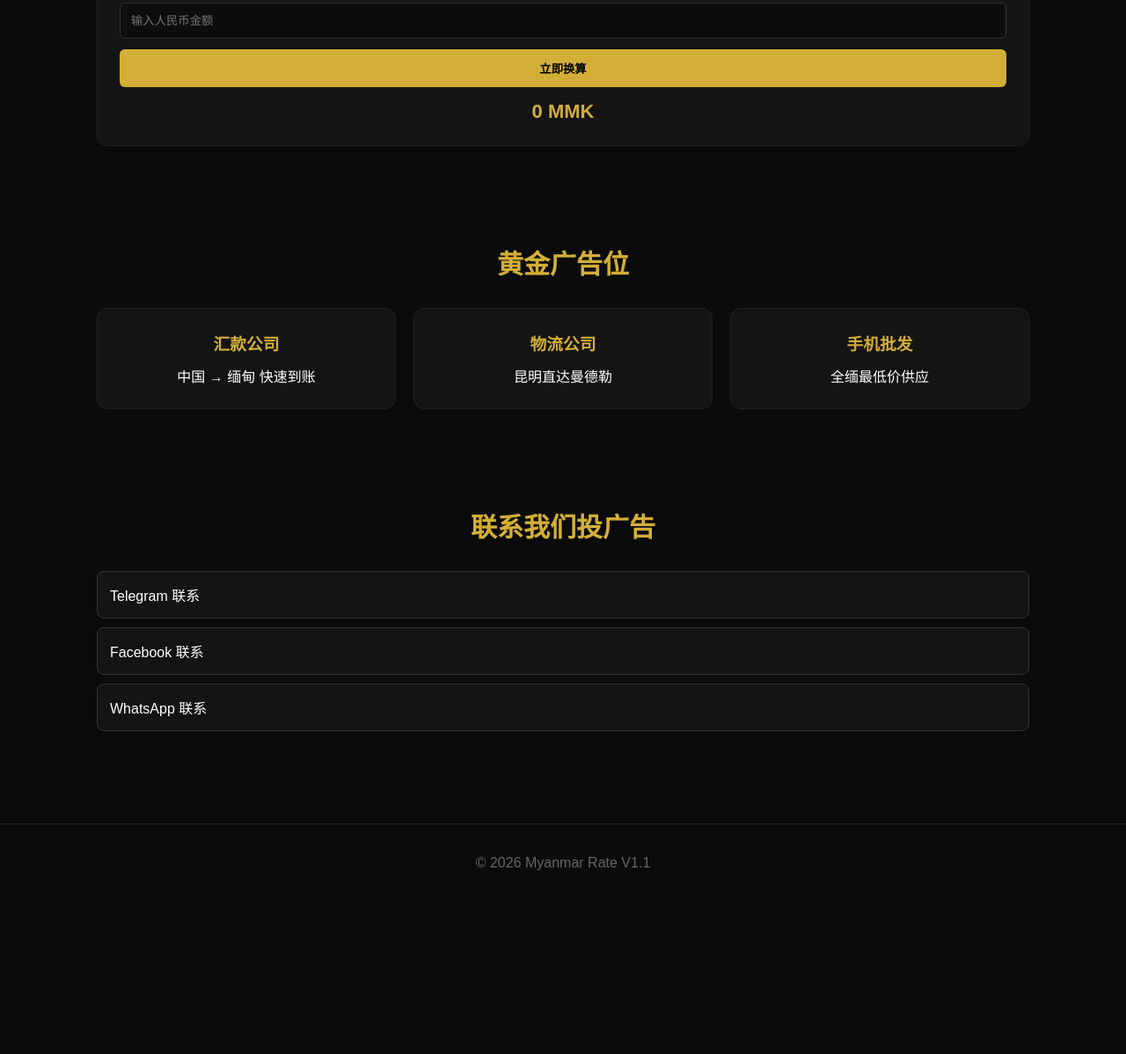
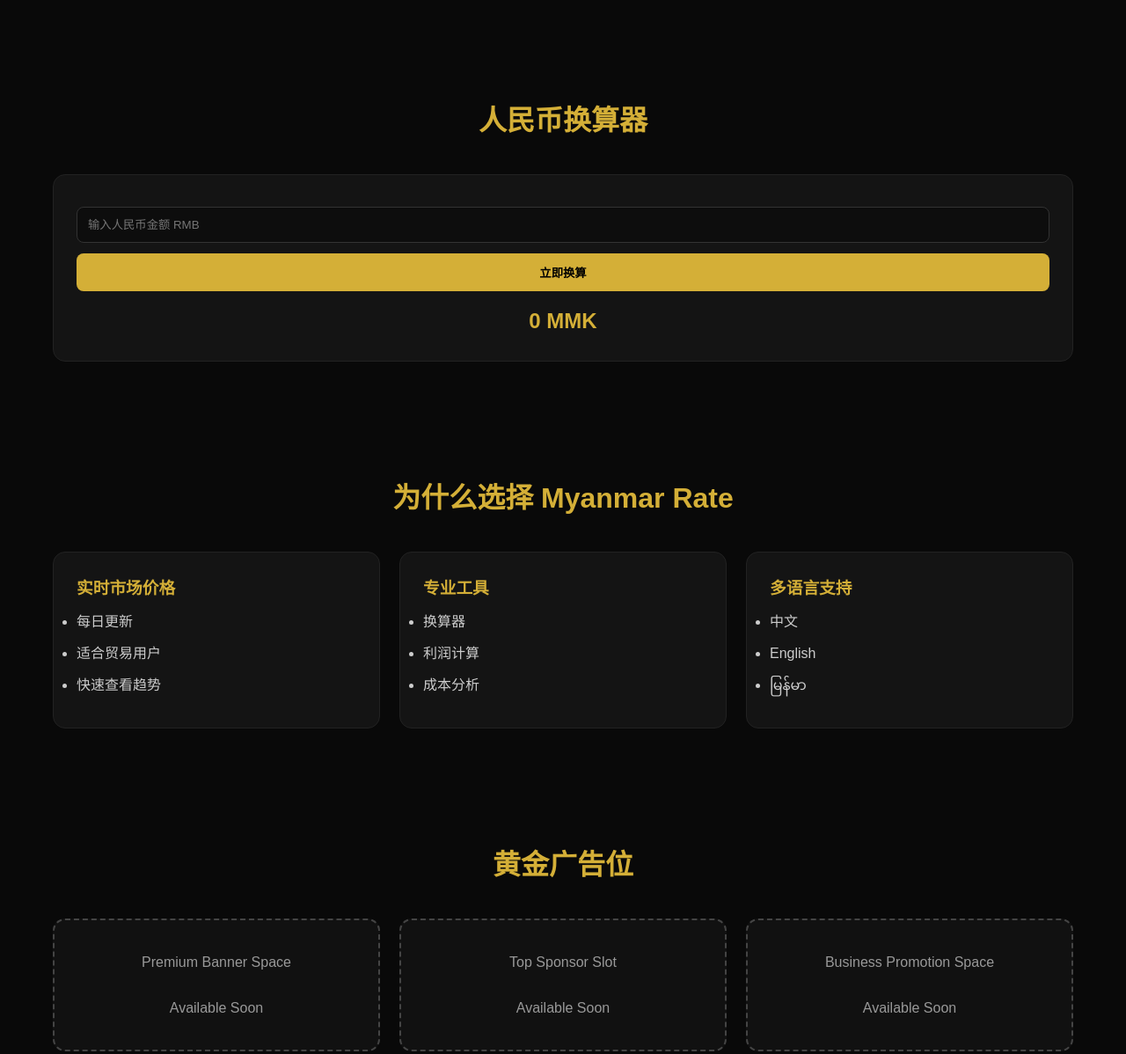
Before and after one commit to leizongyao034-oss/myanmar-rate, a plain HTML site: page index.html in a window 1280 px wide. Shown: the part 937-2135 px from the top of the page at 88% size. Before the commit the page ends 1962 px from the top, so only its background shows below. Drawn offline with Linux system fonts and the light colour scheme.

Commit message:
更新 index.html

```diff
--- a/index.html
+++ b/index.html
@@ -3,7 +3,7 @@
 <head>
 <meta charset="UTF-8">
 <meta name="viewport" content="width=device-width,initial-scale=1.0">
-<title>Myanmar Rate V1.1</title>
+<title>Myanmar Rate V1.2</title>
 
 <style>
 *{
@@ -14,18 +14,22 @@
 }
 
 body{
-background:#0b0b0b;
+background:#090909;
 color:#fff;
+line-height:1.6;
 }
 
 header{
 display:flex;
 justify-content:space-between;
 align-items:center;
-padding:18px 30px;
+padding:18px 28px;
 background:#111;
 border-bottom:1px solid #222;
 flex-wrap:wrap;
+position:sticky;
+top:0;
+z-index:100;
 }
 
 .logo{
@@ -37,8 +41,12 @@
 nav a{
 color:#fff;
 text-decoration:none;
-margin-left:15px;
+margin-left:16px;
 font-size:14px;
+}
+
+nav a:hover{
+color:#d4af37;
 }
 
 .lang button{
@@ -48,63 +56,75 @@
 color:#d4af37;
 border:1px solid #d4af37;
 cursor:pointer;
+border-radius:6px;
 }
 
 .hero{
 text-align:center;
-padding:80px 20px;
-background:linear-gradient(180deg,#111,#0b0b0b);
+padding:90px 20px;
+background:linear-gradient(180deg,#111,#090909);
 }
 
 .hero h1{
-font-size:42px;
+font-size:44px;
 color:#d4af37;
-margin-bottom:15px;
+margin-bottom:18px;
 }
 
 .hero p{
+max-width:760px;
+margin:auto;
 color:#bbb;
 font-size:18px;
-max-width:700px;
-margin:auto;
-line-height:1.6;
+}
+
+.hero-btn{
+display:inline-block;
+margin-top:26px;
+padding:14px 28px;
+background:#d4af37;
+color:#000;
+text-decoration:none;
+font-weight:bold;
+border-radius:8px;
 }
 
 .section{
-max-width:1100px;
+max-width:1200px;
 margin:auto;
-padding:55px 20px;
+padding:65px 20px;
 }
 
 .title{
 text-align:center;
-font-size:30px;
+font-size:32px;
 color:#d4af37;
-margin-bottom:30px;
+margin-bottom:35px;
 }
 
 .grid{
 display:grid;
-grid-template-columns:repeat(auto-fit,minmax(250px,1fr));
-gap:20px;
+grid-template-columns:repeat(auto-fit,minmax(260px,1fr));
+gap:22px;
 }
 
 .card{
 background:#141414;
-padding:25px;
-border-radius:12px;
+padding:26px;
 border:1px solid #222;
+border-radius:14px;
 text-align:center;
 }
 
 .card h3{
-margin-bottom:12px;
 color:#d4af37;
+margin-bottom:10px;
 }
 
 .rate{
 font-size:34px;
 font-weight:bold;
+margin-bottom:10px;
 }
 
 .green{color:#00d26a;}
@@ -117,7 +137,7 @@
 background:#0d0d0d;
 border:1px solid #333;
 color:#fff;
-border-radius:6px;
+border-radius:8px;
 }
 
 button{
@@ -126,28 +146,35 @@
 margin-top:12px;
 background:#d4af37;
 border:none;
+font-weight:bold;
 color:#000;
-font-weight:bold;
 cursor:pointer;
-border-radius:6px;
+border-radius:8px;
 }
 
 .result{
 margin-top:15px;
-font-size:22px;
+font-size:24px;
 color:#d4af37;
 font-weight:bold;
 }
 
-.contact a{
-display:block;
-background:#141414;
-padding:14px;
-margin-top:10px;
-text-decoration:none;
-color:#fff;
-border:1px solid #333;
-border-radius:8px;
+.placeholder{
+padding:35px;
+border:2px dashed #444;
+border-radius:14px;
+text-align:center;
+color:#999;
+background:#111;
+}
+
+.feature{
+text-align:left;
+}
+
+.feature li{
+margin:10px 0;
+color:#ccc;
 }
 
 footer{
@@ -161,13 +188,14 @@
 
 <script>
 function convertRMB(){
-let rmb=document.getElementById("rmb").value;
+let rmb=parseFloat(document.getElementById("rmb").value||0);
 let result=rmb*610;
 document.getElementById("output").innerHTML=result.toLocaleString()+" MMK";
 }
 </script>
 
 </head>
+
 <body>
 
 <header>
@@ -177,8 +205,9 @@
 <a href="#">Home</a>
 <a href="#">Rates</a>
 <a href="#">Tools</a>
+<a href="#">Market</a>
 <a href="#">Ads</a>
-<a href="#">Contact</a>
+<a href="#">About</a>
 </nav>
 
 <div class="lang">
@@ -191,8 +220,9 @@
 <section class="hero">
 <h1>实时汇率 · 精准计算 · 助力生意</h1>
 <p>
-缅甸领先汇率与贸易平台，帮助商人掌握市场机会。
+缅甸领先的智能汇率与贸易平台。帮助商人、采购者、投资者快速掌握人民币、美元、泰铢市场动态。
 </p>
+<a href="#" class="hero-btn">立即开始</a>
 </section>
 
 <section class="section">
@@ -203,19 +233,19 @@
 <div class="card">
 <h3>人民币 RMB</h3>
 <div class="rate">610</div>
-<p class="green">▲ +5</p>
+<p class="green">▲ +5 Today</p>
 </div>
 
 <div class="card">
 <h3>美元 USD</h3>
 <div class="rate">4210</div>
-<p class="red">▼ -12</p>
+<p class="red">▼ -12 Today</p>
 </div>
 
 <div class="card">
 <h3>泰铢 THB</h3>
 <div class="rate">115</div>
-<p class="green">▲ +1</p>
+<p class="green">▲ +1 Today</p>
 </div>
 
 </div>
@@ -225,9 +255,44 @@
 <h2 class="title">人民币换算器</h2>
 
 <div class="card">
-<input type="number" id="rmb" placeholder="输入人民币金额">
+<input type="number" id="rmb" placeholder="输入人民币金额 RMB">
 <button onclick="convertRMB()">立即换算</button>
 <div class="result" id="output">0 MMK</div>
+</div>
+</section>
+
+<section class="section">
+<h2 class="title">为什么选择 Myanmar Rate</h2>
+
+<div class="grid">
+
+<div class="card feature">
+<h3>实时市场价格</h3>
+<ul>
+<li>每日更新</li>
+<li>适合贸易用户</li>
+<li>快速查看趋势</li>
+</ul>
+</div>
+
+<div class="card feature">
+<h3>专业工具</h3>
+<ul>
+<li>换算器</li>
+<li>利润计算</li>
+<li>成本分析</li>
+</ul>
+</div>
+
+<div class="card feature">
+<h3>多语言支持</h3>
+<ul>
+<li>中文</li>
+<li>English</li>
+<li>မြန်မာ</li>
+</ul>
+</div>
+
 </div>
 </section>
 
@@ -236,36 +301,38 @@
 
 <div class="grid">
 
-<div class="card">
-<h3>汇款公司</h3>
-<p>中国 → 缅甸 快速到账</p>
+<div class="placeholder">
+Premium Banner Space<br><br>
+Available Soon
 </div>
 
-<div class="card">
-<h3>物流公司</h3>
-<p>昆明直达曼德勒</p>
+<div class="placeholder">
+Top Sponsor Slot<br><br>
+Available Soon
 </div>
 
-<div class="card">
-<h3>手机批发</h3>
-<p>全缅最低价供应</p>
+<div class="placeholder">
+Business Promotion Space<br><br>
+Available Soon
 </div>
 
 </div>
 </section>
 
 <section class="section">
-<h2 class="title">联系我们投广告</h2>
+<h2 class="title">联系我们</h2>
 
-<div class="contact">
-<a href="#">Telegram 联系</a>
-<a href="#">Facebook 联系</a>
-<a href="#">WhatsApp 联系</a>
+<div class="grid">
+
+<div class="placeholder">Telegram - Coming Soon</div>
+<div class="placeholder">Facebook - Coming Soon</div>
+<div class="placeholder">WhatsApp - Coming Soon</div>
+
 </div>
 </section>
 
 <footer>
-© 2026 Myanmar Rate V1.1
+© 2026 Myanmar Rate V1.2 | Smart Exchange Platform
 </footer>
 
 </body>
```
